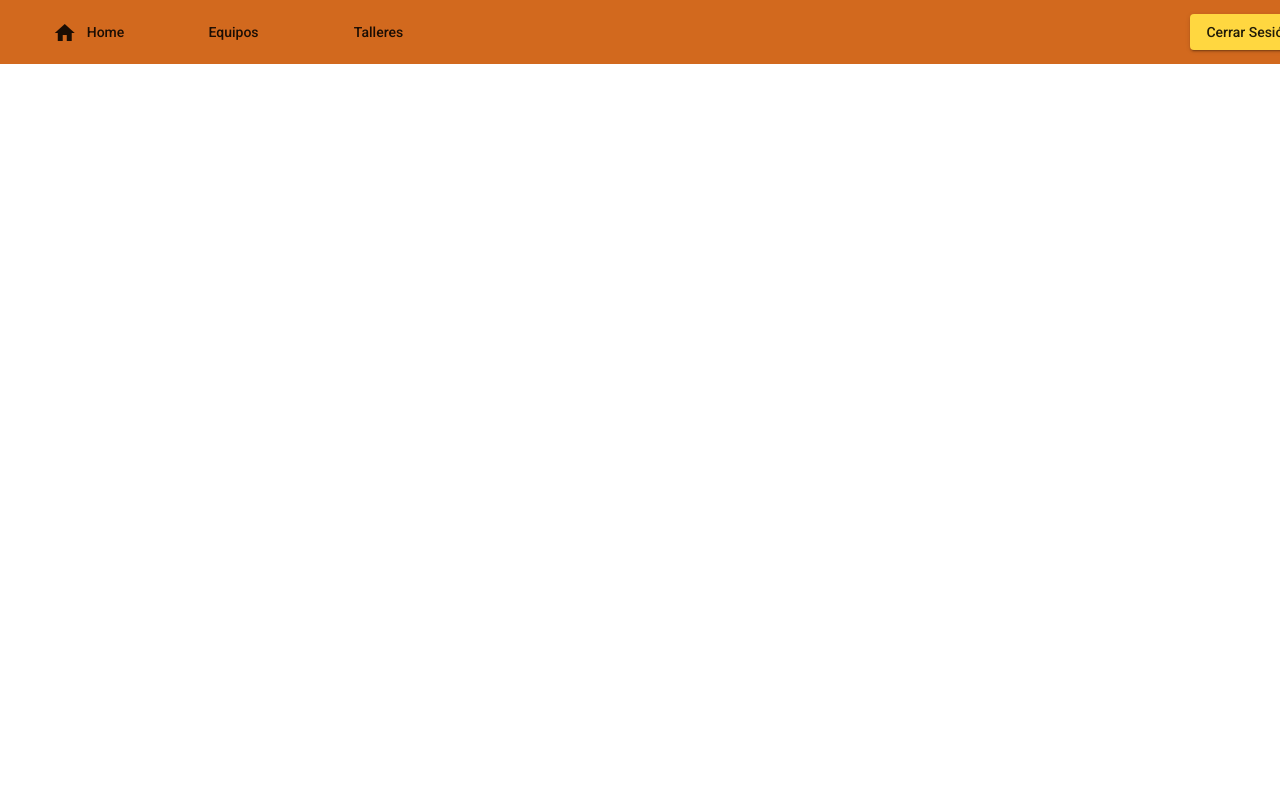
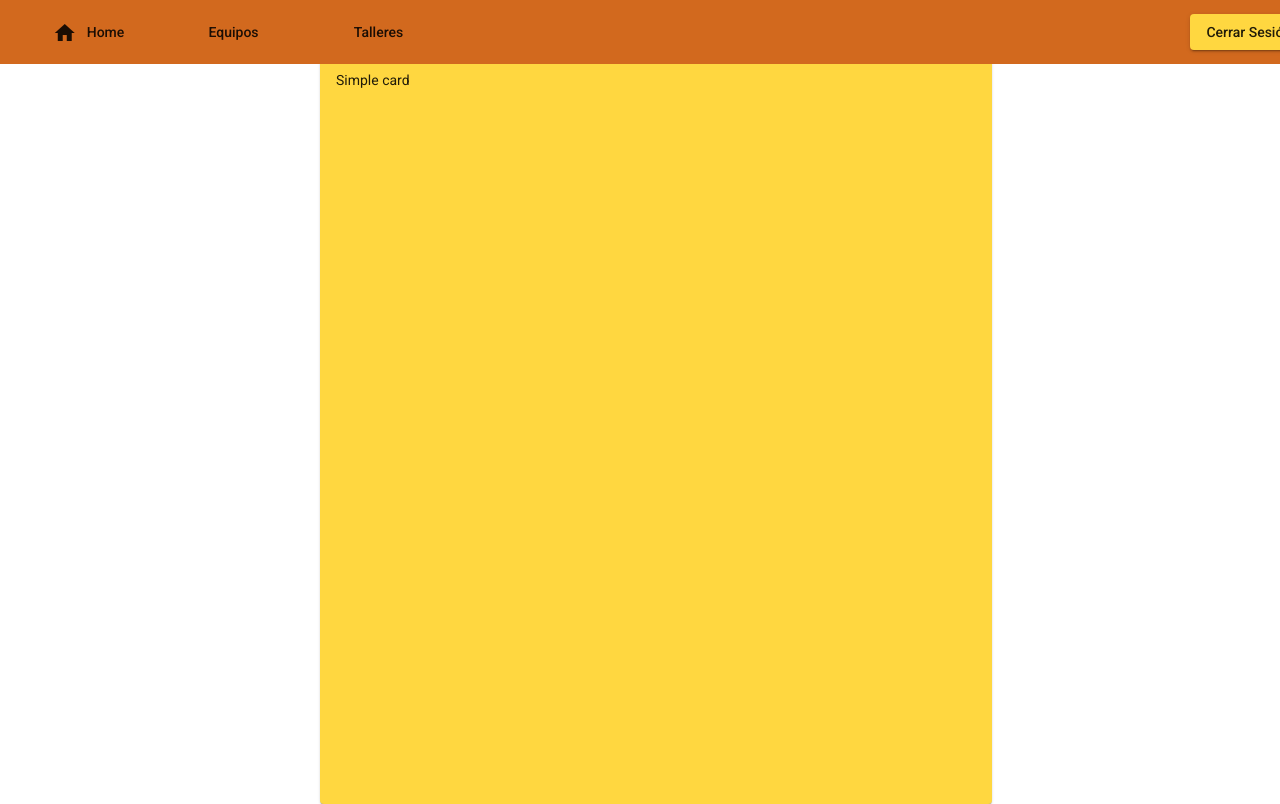
Before and after one commit to lucia2cv/AgileStudio, an Angular app in the folder frontend/: page /home in a window 1280 px wide. Built offline with nearby package versions, Linux system fonts and the light colour scheme.

Commit message:
home card

```diff
--- a/frontend/src/app/components/talleres/talleres.component.css
+++ b/frontend/src/app/components/talleres/talleres.component.css
@@ -1,11 +1,13 @@
 .sidenav {
+  position: absolute;
+  top: 6.8%;
   width:15%;
-  height: 100%;
+  height: 93.2%;
   border: 1px solid rgba(0, 0, 0, 0.5);
 }
 .mat-nav-list{
   display: flex;
-  padding-top: 25%;
+  padding-top: 6%;
   flex-direction: column !important;
 }
 
--- a/frontend/src/app/home/home.component.css
+++ b/frontend/src/app/home/home.component.css
@@ -0,0 +1,9 @@
+#card{
+  display: flex;
+  position: absolute;
+  top: 6.8%;
+  left: 25%;
+  width: 50%;
+  height: 89.7%;
+  background-color: #ffd740;
+}
--- a/frontend/src/app/home/home.component.html
+++ b/frontend/src/app/home/home.component.html
@@ -1,2 +1,22 @@
 <app-navbar></app-navbar>
-<p>home works!</p>
+
+<mat-card id="card">Simple card</mat-card>
+<!--<mat-card id="card">
+  <mat-card-header>
+    <div mat-card-avatar class="example-header-image"></div>
+    <mat-card-title>{{user.nombre}}</mat-card-title>
+    <mat-card-subtitle>Dog Breed</mat-card-subtitle>
+  </mat-card-header>
+  <img mat-card-image src="https://material.angular.io/assets/img/examples/shiba2.jpg" alt="Photo of a Shiba Inu">
+  <mat-card-content>
+    <p>
+      The Shiba Inu is the smallest of the six original and distinct spitz breeds of dog from Japan.
+      A small, agile dog that copes very well with mountainous terrain, the Shiba Inu was originally
+      bred for hunting.
+    </p>
+  </mat-card-content>
+  <mat-card-actions>
+    <button mat-button>LIKE</button>
+    <button mat-button>SHARE</button>
+  </mat-card-actions>
+</mat-card>!-->
```
